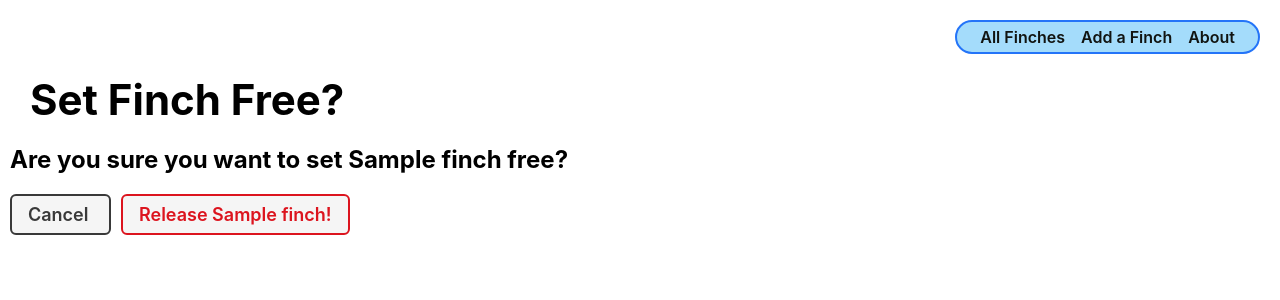
After one commit to Reizor-75/finch-collector, a Django app: page /finches/1/delete/ in a window 1280 px wide. The commit adds this page. Shown: the top 300 px of the page. Run offline with Django 4.2, Linux system fonts and the light colour scheme; tables that the repository leaves empty hold one stand-in row (values such as "Sample post").

Commit message:
set up update and delete finch view and template

```diff
--- a/main_app/templates/finches/detail.html
+++ b/main_app/templates/finches/detail.html
@@ -19,6 +19,10 @@
     <h2>Has a {{ finch.beak }} and eats {{ finch.diet }}</h2>
     <h2>Can be found {{ finch.habitat }}.<h2>
     <p>{{ finch.description }}</p>
+    <div class="finch-actions">
+      <a href="{% url 'finch-update' finch.id %}" class="btn warn">Edit</a>
+      <a href="{% url 'finch-delete' finch.id %}" class="btn danger">Delete</a>
+    </div>
   </div>
 </section>
 
--- /dev/null
+++ b/main_app/templates/main_app/finch_confirm_delete.html
@@ -0,0 +1,23 @@
+{% extends 'base.html' %}
+{% load static %}
+
+{% block content %}
+
+<div class="page-header">
+  <h1>Set Finch Free?</h1>
+
+</div>
+<h2>Are you sure you want to set {{finch.name}} free?</h2>
+
+<form action="" method="post" class="form">
+  {% csrf_token %}
+  <a
+    href="{% url 'finch-detail' finch.id %}"
+    class="btn secondary"
+  >
+    Cancel
+  </a>
+  <button type="submit" class="btn danger">Release {{finch.name}}!</button>
+</form>
+
+{% endblock %}
--- a/main_app/templates/main_app/finch_form.html
+++ b/main_app/templates/main_app/finch_form.html
@@ -8,7 +8,11 @@
 {% block content %}
 
 <div class="page-header">
-  <h1>Add a Finch</h1>
+  {% if finch %}
+  <h1>Edit {{ finch.name }}</h1>
+  {% else %}
+    <h1>Add a Finch</h1>
+  {% endif %}
 </div>
 <form action="" method="post" class="form-container">
 
--- a/main_app/urls.py
+++ b/main_app/urls.py
@@ -8,4 +8,6 @@ urlpatterns = [
   path('finches/', views.finch_index, name='finch-index'),
   path('finches/<int:finch_id>/', views.finch_detail, name='finch-detail'),
   path('finches/create/', views.FinchCreate.as_view(), name='finch-create'),
+  path('finches/<int:pk>/update/', views.FinchUpdate.as_view(), name='finch-update'),
+  path('finches/<int:pk>/delete/', views.FinchDelete.as_view(), name='finch-delete'),
 ]
--- a/main_app/views.py
+++ b/main_app/views.py
@@ -1,5 +1,5 @@
 from django.shortcuts import render
-from django.views.generic.edit import CreateView
+from django.views.generic.edit import CreateView, UpdateView, DeleteView
 from .models import Finch
 
 # Create your views here.
@@ -35,3 +35,11 @@ def finch_detail(request, finch_id):
 class FinchCreate(CreateView):
   model = Finch
   fields = '__all__'
+
+class FinchUpdate(UpdateView):
+  model = Finch
+  fields = ['description']
+
+class FinchDelete(DeleteView):
+  model = Finch
+  success_url = '/finches/'
```
